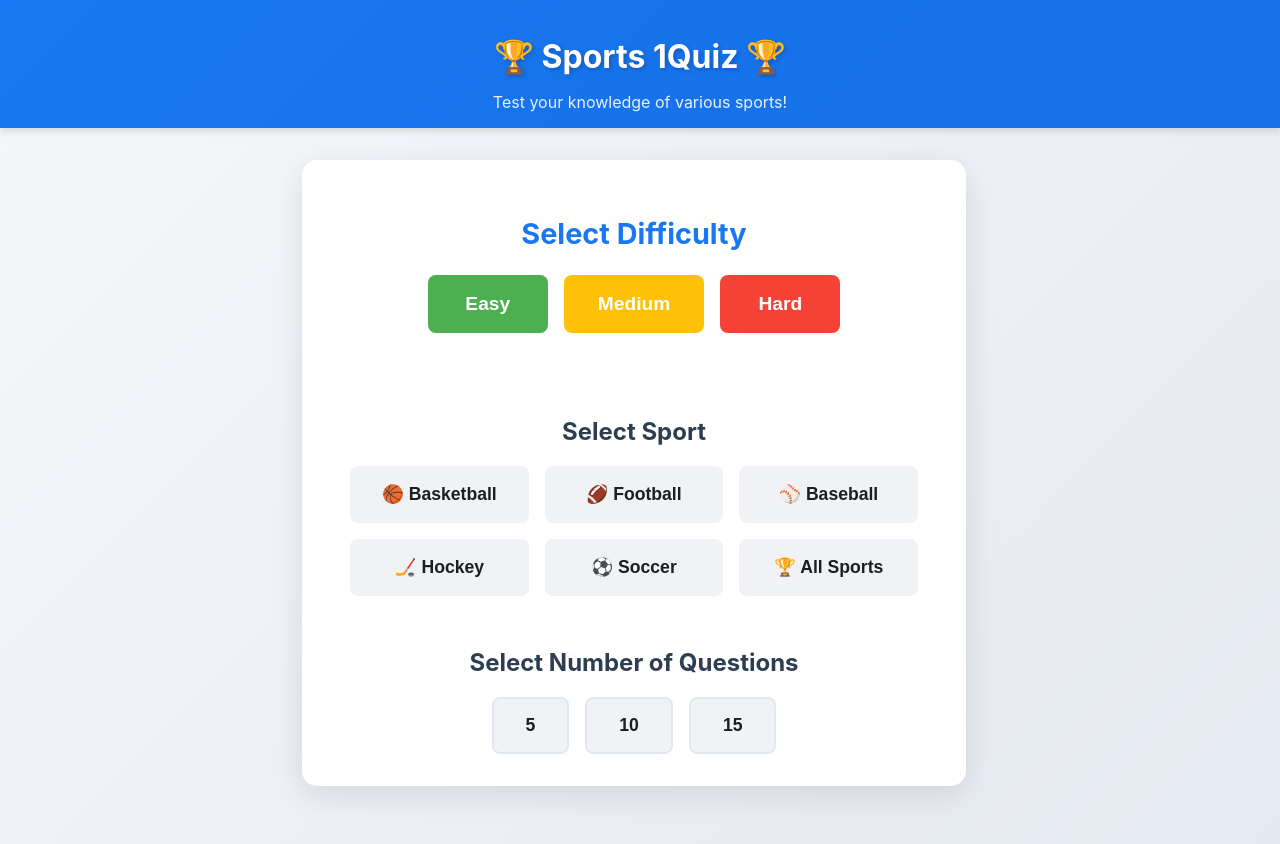
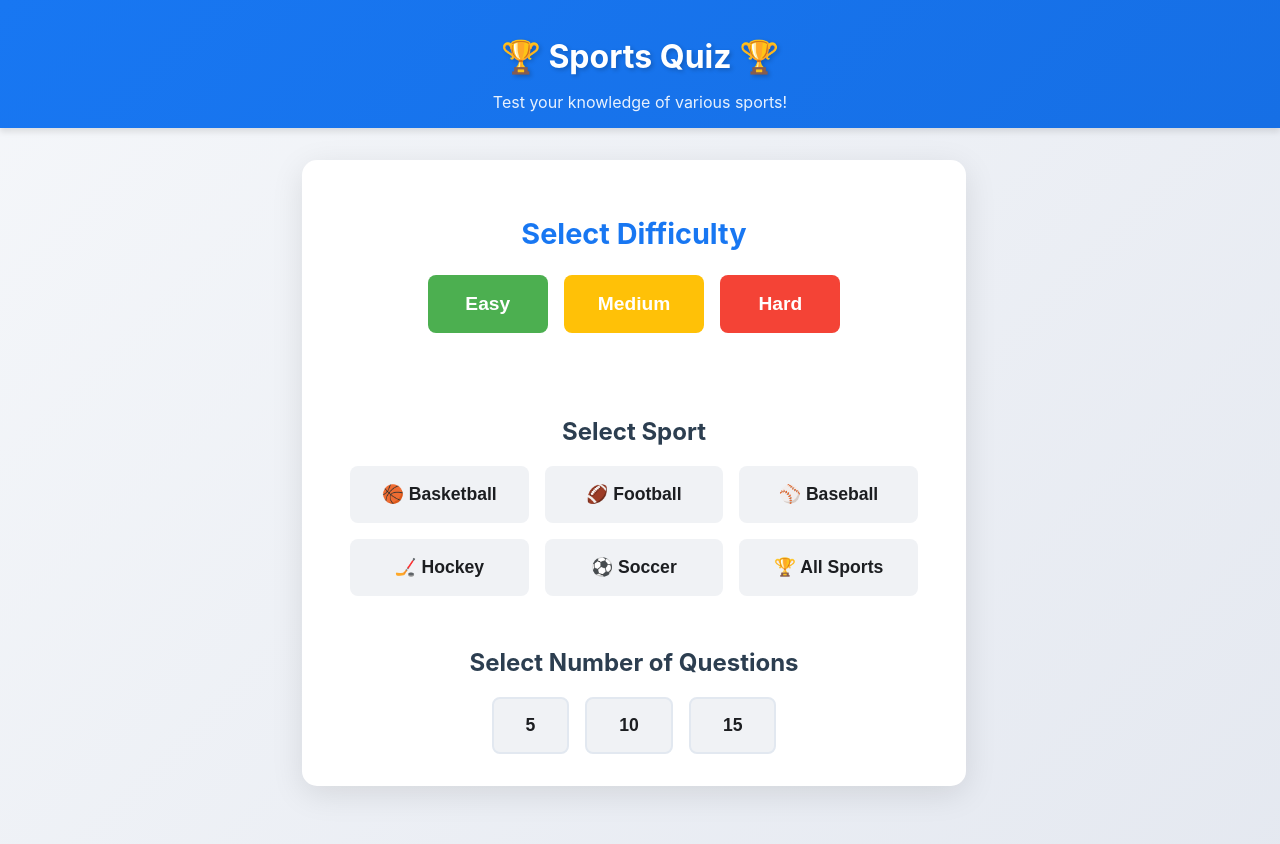
Before and after one commit to zrewt/curser-home, a React (Create React App) app: page / in a window 1280 px wide. Shown: the top 844 px of the page. Built offline with nearby package versions, Linux system fonts and the light colour scheme.

Commit message:
Initial commit

```diff
--- a/src/components/Navbar.tsx
+++ b/src/components/Navbar.tsx
@@ -10,7 +10,7 @@ interface NavbarProps {
 const Navbar: React.FC<NavbarProps> = ({ error, selectedDifficulty, selectedSport, isInQuiz }) => {
   return (
     <header className="App-header">
-      <h1>🏆 Sports 1Quiz 🏆</h1>
+      <h1>🏆 Sports Quiz 🏆</h1>
       <p className="subtitle">Test your knowledge of various sports!</p>
       {/* Only show quiz info when actively taking a quiz */}
       {isInQuiz && selectedDifficulty && selectedSport && (
```
